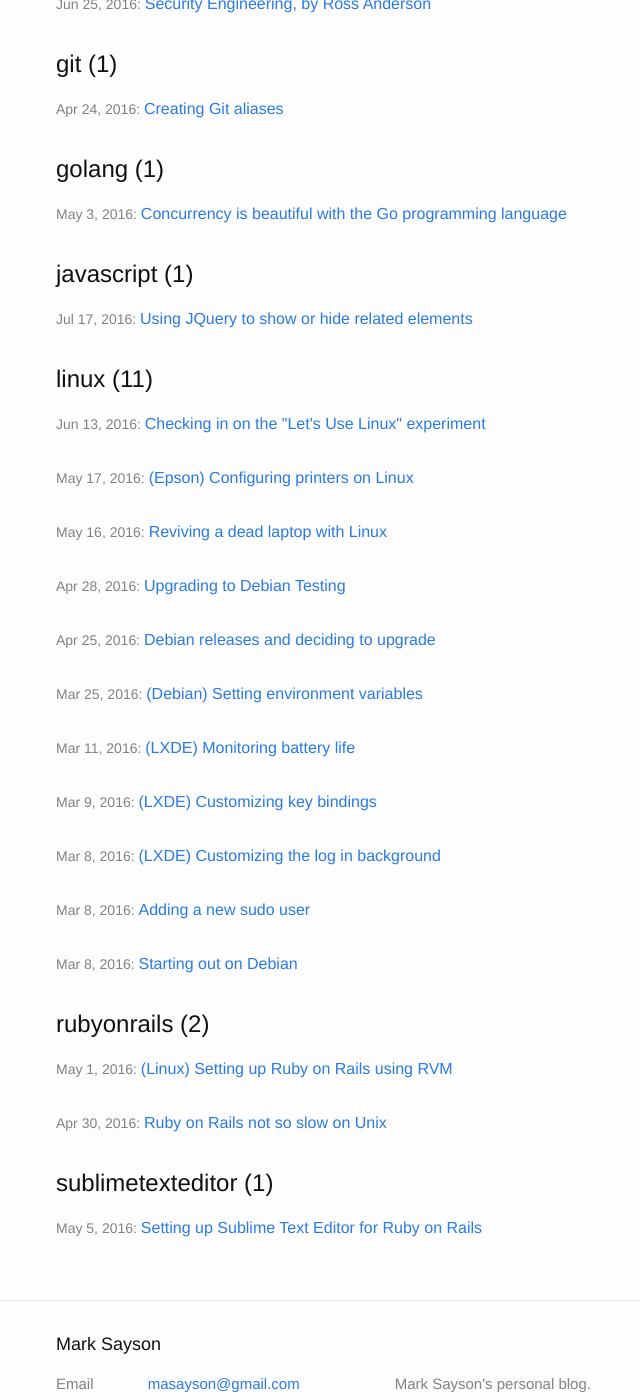
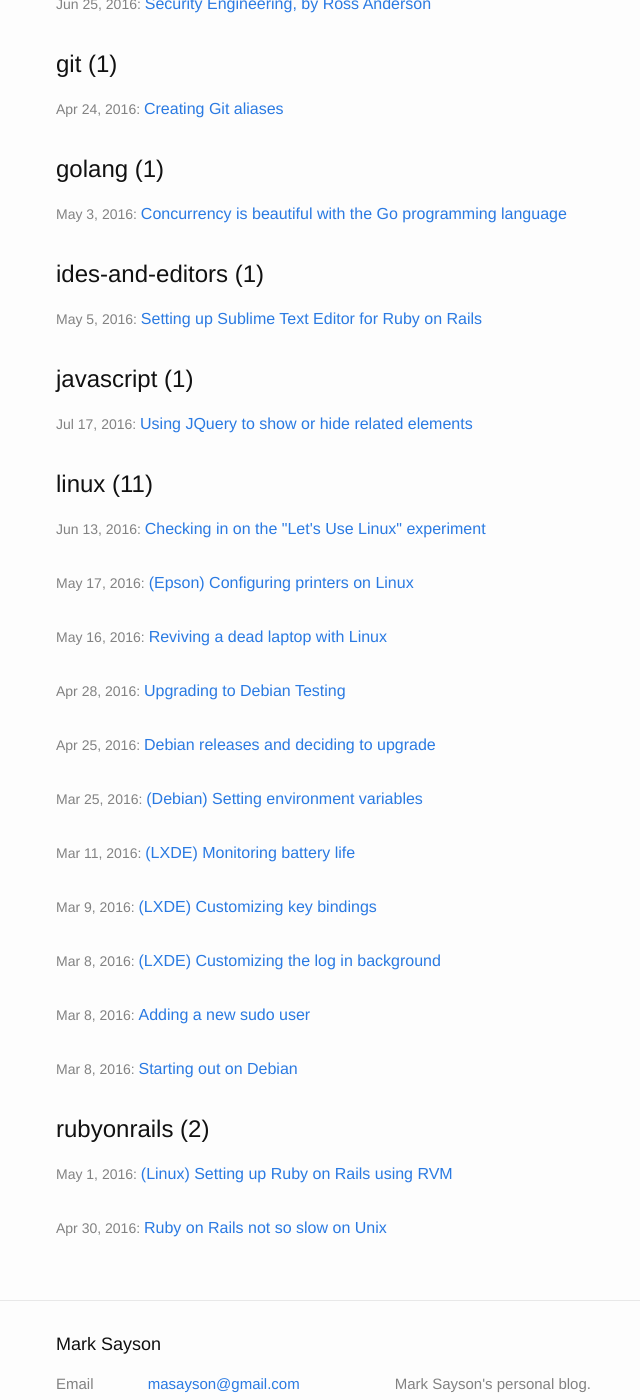
Before and after one commit to msayson/msayson.github.io, a Jekyll site: the page built from categories.html, in a window 1280 px wide and 1400 px high, scrolled down 301 px. Shown: the whole window, without its empty margins (214-854 px from the left). Built offline with Jekyll 4.4.1, drawn with Linux system fonts in a browser that asks for light colours.

Commit message:
Replace sublimetexteditor category with ides-and-editors

```diff
--- a/_posts/2016-05-04-setting-up-sublime-text-editor-for-ruby-on-rails.markdown
+++ b/_posts/2016-05-04-setting-up-sublime-text-editor-for-ruby-on-rails.markdown
@@ -2,7 +2,7 @@
 layout: post
 title:  "Setting up Sublime Text Editor for Ruby on Rails"
 date:   2016-05-04 20:30:00 -0800
-categories: sublimetexteditor
+categories: ides-and-editors
 ---
 In this post I'll go over how I set up Sublime Text Editor for Ruby on Rails development.
 
```
